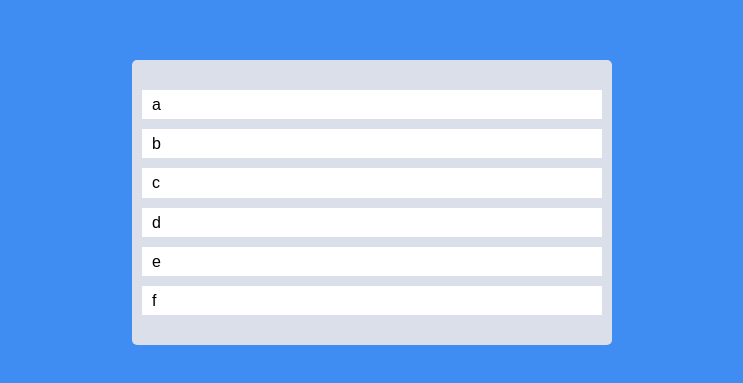
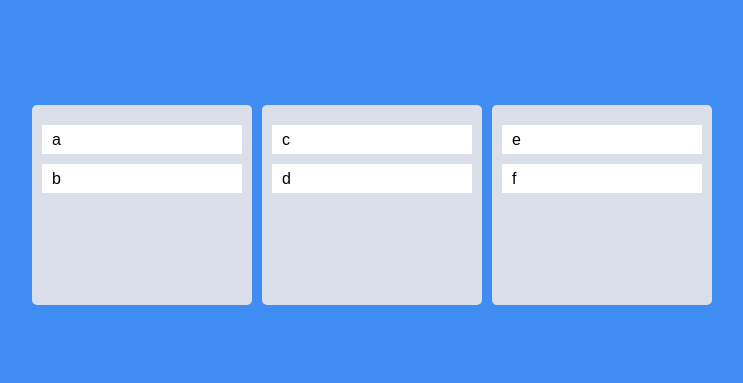
Before and after one commit to DevelopJKong/nomad-react-master, a React (Create React App) app: page / in a window 1280 px wide. Shown: the part 195-578 px from the top of the page, without its empty margins (268-1011 px from the left). Built offline with nearby package versions, Linux system fonts and the light colour scheme.

Commit message:
#6.8 Multi Boards 완료

```diff
--- a/src/App.tsx
+++ b/src/App.tsx
@@ -1,13 +1,13 @@
 import React from "react";
-import { DragDropContext, Droppable, DropResult } from "react-beautiful-dnd";
+import { DragDropContext, DropResult } from "react-beautiful-dnd";
 import { useRecoilState } from "recoil";
 import styled from "styled-components";
 import { toDoState } from "./atoms";
-import DraggableCard from "./Components/DraggableCard";
+import Board from "./Components/Board";
 
 const Wrapper = styled.div`
   display: flex;
-  max-width: 480px;
+  max-width: 680px;
   width: 100%;
   margin: 0 auto;
   justify-content: center;
@@ -17,42 +17,26 @@
 const Boards = styled.div`
   display: grid;
   width: 100%;
-  grid-template-columns: repeat(1, 1fr);
-`;
-const Board = styled.div`
-  padding: 20px 10px;
-  padding-top: 30px;
-  background-color: ${(props) => props.theme.boardColor};
-  border-radius: 5px;
-  min-height: 200px;
-  margin-bottom:5px;
+  gap: 10px;
+  grid-template-columns: repeat(3, 1fr);
 `;
 
 function App() {
   const [toDos, setToDos] = useRecoilState(toDoState);
   const onDragEnd = ({ draggableId, destination, source }: DropResult) => {
     if (!destination) return;
-    setToDos((oldToDos) => {
+    /*setToDos((oldToDos) => {
       const toDosCopy = [...oldToDos];
       toDosCopy.splice(source.index, 1);
       toDosCopy.splice(destination?.index, 0, draggableId);
       return toDosCopy;
-    });
+    });*/
   };
   return (
     <DragDropContext onDragEnd={onDragEnd}>
       <Wrapper>
         <Boards>
-          <Droppable droppableId="one">
-            {(magic) => (
-              <Board ref={magic.innerRef} {...magic.droppableProps}>
-                {toDos.map((toDo, index) => (
-                  <DraggableCard key={toDo} index={index} toDo={toDo} />
-                ))}
-                {magic.placeholder}
-              </Board>
-            )}
-          </Droppable>
+          {Object.keys(toDos).map((boardId) => (  <Board boardId={boardId} key={boardId} toDos={toDos[boardId]} />  ))}
         </Boards>
       </Wrapper>
     </DragDropContext>
--- /dev/null
+++ b/src/Components/Board.tsx
@@ -0,0 +1,31 @@
+import { Droppable } from "react-beautiful-dnd";
+import styled from "styled-components";
+import DraggableCard from "./DraggableCard";
+
+const Wrapper = styled.div`
+  padding: 20px 10px;
+  background-color: ${(props) => props.theme.boardColor};
+  border-radius: 5px;
+  min-height: 200px;
+`;
+
+interface IBoardProps {
+  toDos: string[];
+  boardId: string;
+}
+
+function Board({ toDos, boardId }: IBoardProps) {
+  return (
+    <Droppable droppableId={boardId}>
+      {(magic) => (
+        <Wrapper ref={magic.innerRef} {...magic.droppableProps}>
+          {toDos.map((toDo, index) => (
+            <DraggableCard key={toDo} index={index} toDo={toDo} />
+          ))}
+          {magic.placeholder}
+        </Wrapper>
+      )}
+    </Droppable>
+  );
+}
+export default Board;
--- a/src/Components/DraggableCard.tsx
+++ b/src/Components/DraggableCard.tsx
@@ -15,7 +15,7 @@
 
 function DraggableCard({ toDo, index }:IDraggableCardProps)  {
   return (
-    <Draggable key={toDo} draggableId={toDo} index={index}>
+    <Draggable draggableId={toDo} index={index}>
       {(magic) => (
         <Card
           ref={magic.innerRef}
--- a/src/atoms.ts
+++ b/src/atoms.ts
@@ -1,6 +1,15 @@
 import { atom } from "recoil";
 
-export const toDoState = atom({
+interface IToDoState {
+  [key: string]: string[]
+}
+
+
+export const toDoState = atom<IToDoState>({
   key: "toDo",
-  default: ["a","b","c","d","e","f"]
+  default: {
+    to_do: ["a", "b"],
+    doing: ["c","d"],
+    done: ["e","f"],
+  },
 });
```
